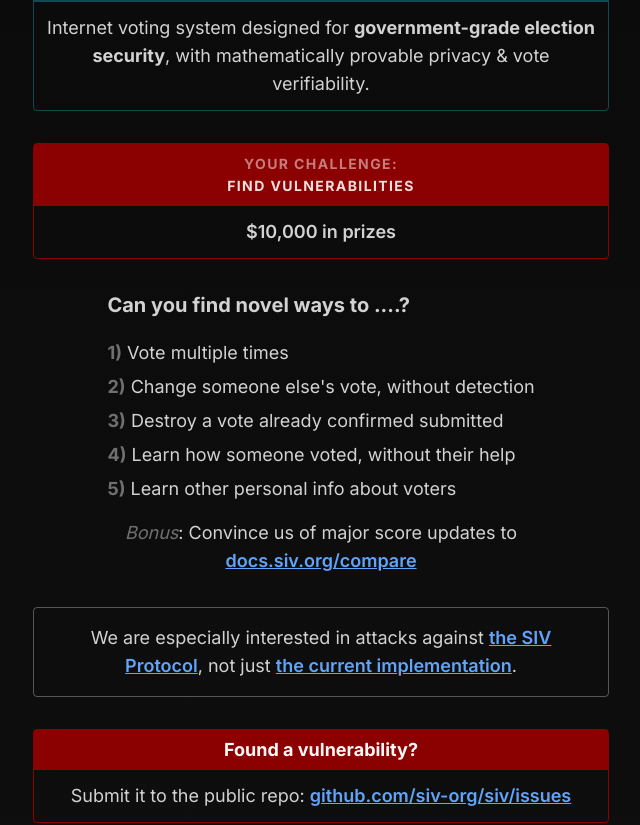
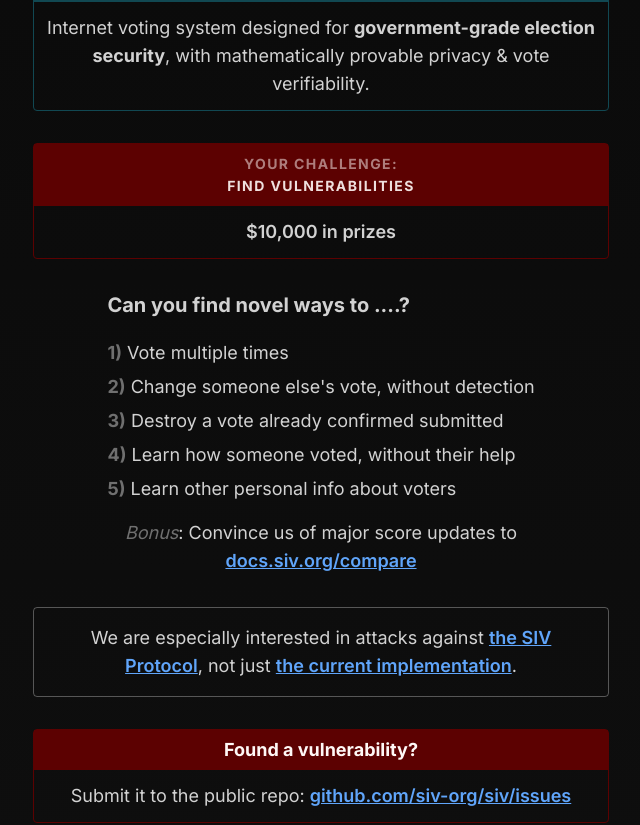
Before and after one commit to siv-org/hack.siv.org, a Next.js app: page / in a window 1280 px wide. Shown: the part 319-1144 px from the top of the page, without its empty margins (319-959 px from the left). Built offline with nearby package versions, Linux system fonts and the light colour scheme.

Commit message:
Darker red color

```diff
--- a/app/page.tsx
+++ b/app/page.tsx
@@ -1,6 +1,7 @@
 import { Box } from './Box'
 
 const deepTeal = '#114852'
+const deepRed = 'rgb(92, 1, 1)'
 
 export default function Home() {
   return (
@@ -25,7 +26,7 @@
             <div className="opacity-90">FIND VULNERABILITIES</div>
           </div>
         }
-        color="darkred"
+        color={deepRed}
       >
         <span className="font-semibold">$10,000 in prizes</span>
       </Box>
@@ -81,7 +82,7 @@
         .
       </div>
 
-      <Box color="darkred" title={'Found a vulnerability?'}>
+      <Box color={deepRed} title={'Found a vulnerability?'}>
         Submit it to the public repo:{' '}
         <a
           className="underline text-blue-400 font-semibold"
```
